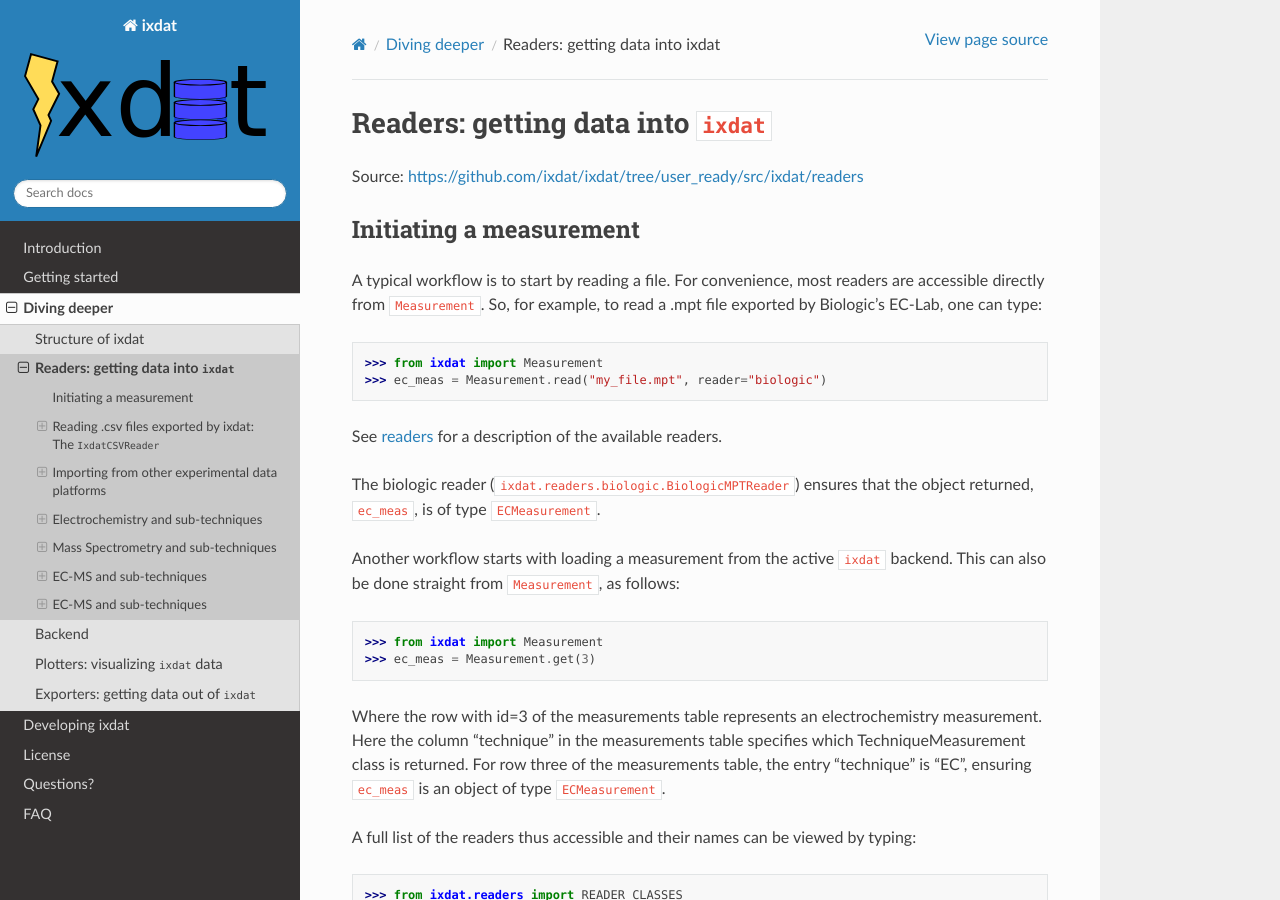
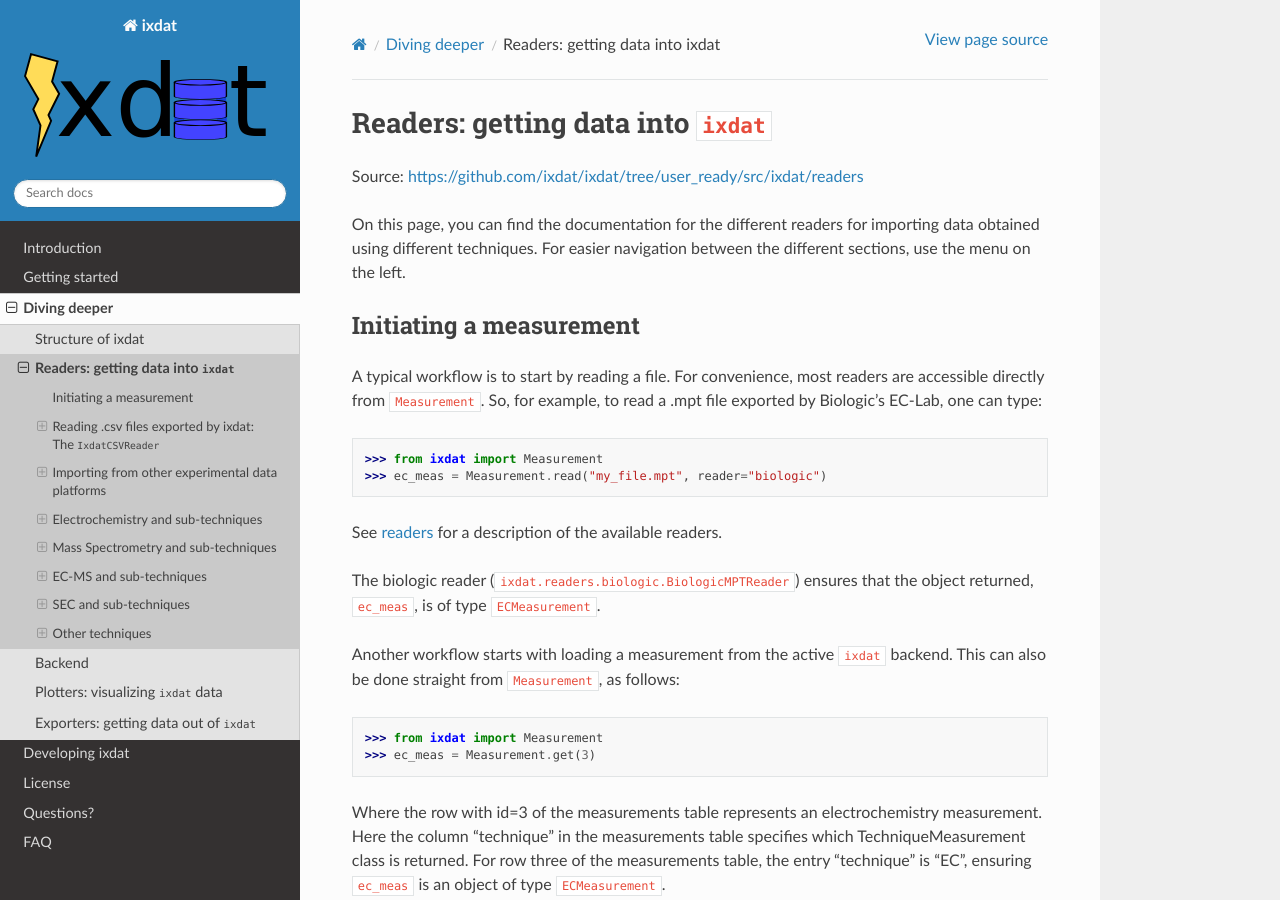
Before and after one commit to ixdat/ixdat, a Sphinx documentation site: the page built from docs/source/diving_deeper/reader_docs/index.rst, in a window 1280 px wide and 900 px high. Built offline with Sphinx 7.4.7 and the Read the Docs theme 2.0.0, drawn with Linux system fonts in a browser that asks for light colours; some of the changed text lies outside the part shown.

Commit message:
Docs: Complete diving deeper section

```diff
--- a/docs/source/diving_deeper/backend.rst
+++ b/docs/source/diving_deeper/backend.rst
@@ -3,4 +3,4 @@
 Backend
 ==============================================
 
-some description of the backend
+In the future, ``ixdat`` will support different backends such as an SQL database.
--- a/docs/source/diving_deeper/exporter_docs/index.rst
+++ b/docs/source/diving_deeper/exporter_docs/index.rst
@@ -3,10 +3,8 @@
 Exporters: getting data out of ``ixdat``
 ========================================
 
+Using the exporters, you can export data collected e.g.: from different files using ``ixdat`` in a standardized way, saving the data most relevant for each technique. Note that some raw data may not be saved using the exporters (see :ref:`ixdatcsvreader`). Use the menu on the right for easier navigation between the different sections.
 
-Here is an example of an ixdat csv file (exported from a ``CyclicVoltammagram``
-measurement using its default ``ECExporter``.):
-https://github.com/ixdat/tutorials/blob/main/loading_appending_and_saving/co_strip.csv
 
 The ``csv_exporter`` module
 ...........................
--- a/docs/source/diving_deeper/index.rst
+++ b/docs/source/diving_deeper/index.rst
@@ -7,7 +7,9 @@
 
 This section is recommended for the experienced ``ixdat`` user interested in understanding how the package is built up, to help with advanced data treatment and for contributions to the package.
 
-The first section discusses the overall package structure, introducing the ``Measurement`` class, and how readers, plotters, exporters and the backend interact to enable advanced and efficient data treatment. The following sections then go into depth with the different parts of the package, including the full documentation of classes and methods.
+The first section discusses the overall package structure, introducing the ``Measurement`` class, and how readers, plotters, exporters and the backend interact to enable advanced and efficient data treatment.
+
+The following sections contain the full documentation of readers, plotters and exporters, thereby providing a thorough overview of the capabilities of the different parts of the package for different applications.
 
 .. toctree::
     :maxdepth: 1
--- a/docs/source/diving_deeper/reader_docs/index.rst
+++ b/docs/source/diving_deeper/reader_docs/index.rst
@@ -3,6 +3,9 @@
 Readers: getting data into ``ixdat``
 ====================================
 Source: https://github.com/ixdat/ixdat/tree/user_ready/src/ixdat/readers
+
+On this page, you can find the documentation for the different readers for importing data obtained using different techniques. For easier navigation between the different sections, use the menu on the left.
+
 
 Initiating a measurement
 ------------------------
@@ -73,7 +78,7 @@
 (See :ref:`electrochemistry`)
 
 The ``biologic`` module
-........................
+.......................
 
 .. automodule:: ixdat.readers.biologic
     :members:
@@ -90,15 +95,27 @@
 .. automodule:: ixdat.readers.ivium
     :members:
 
+The ``chi`` module
+..................
+
+.. automodule:: ixdat.readers.chi
+    :members:
+
 Mass Spectrometry and sub-techniques
 ------------------------------------
 These are readers which by default return an ``MSMeasurement``.
 (See :ref:`mass-spec`)
 
 The ``pfeiffer`` module
-........................
+.......................
 
 .. automodule:: ixdat.readers.pfeiffer
+    :members:
+
+The ``rgasoft`` module
+......................
+
+.. automodule:: ixdat.readers.rgasoft
     :members:
 
 EC-MS and sub-techniques
@@ -112,6 +129,7 @@
 .. automodule:: ixdat.readers.zilien
     :members:
 
+
 The ``ec_ms_pkl`` module
 ........................
 
@@ -119,8 +137,8 @@
     :members:
 
 
-EC-MS and sub-techniques
-------------------------
+SEC and sub-techniques
+----------------------
 These are readers which by default return a ``SpectroECMeasurement``.
 (See :ref:`sec`)
 
@@ -129,3 +147,20 @@
 
 .. automodule:: ixdat.readers.msrh_sec
     :members:
+
+
+Other techniques
+----------------
+
+The ``xrdml`` module
+....................
+
+.. automodule:: ixdat.readers.xrdml
+    :members:
+
+
+The ``qexafs`` module
+.....................
+
+.. automodule:: ixdat.readers.qexafs
+    :members:
```
Also changed, not shown: other parts of docs/source/diving_deeper/reader_docs/index.rst (+2 -0 lines), docs/source/diving_deeper/plotter_docs/index.rst (+6 -4 lines).
